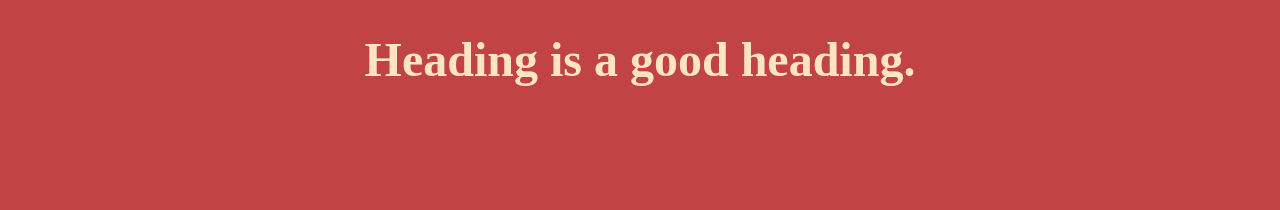
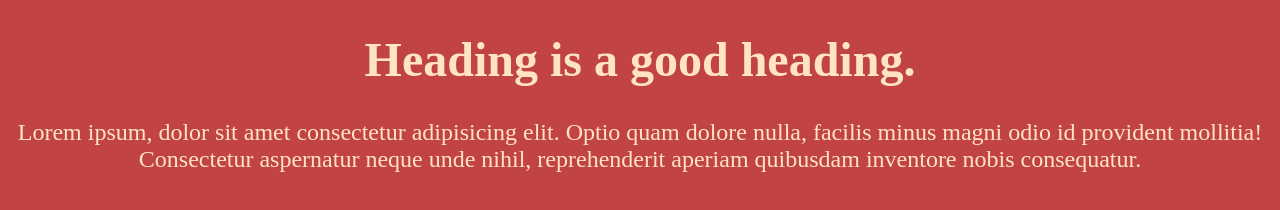
Before and after one commit to edoc99/git-one, a plain HTML site: page index.html in a window 1280 px wide. Drawn offline with Linux system fonts and the light colour scheme.

Commit message:
added a para

```diff
--- a/index.html
+++ b/index.html
@@ -10,5 +10,6 @@
 </head>
 <body>
    <h1>Heading is a good heading.</h1>
+   <p>Lorem ipsum, dolor sit amet consectetur adipisicing elit. Optio quam dolore nulla, facilis minus magni odio id provident mollitia! Consectetur aspernatur neque unde nihil, reprehenderit aperiam quibusdam inventore nobis consequatur.</p>
 </body>
 </html>
```
